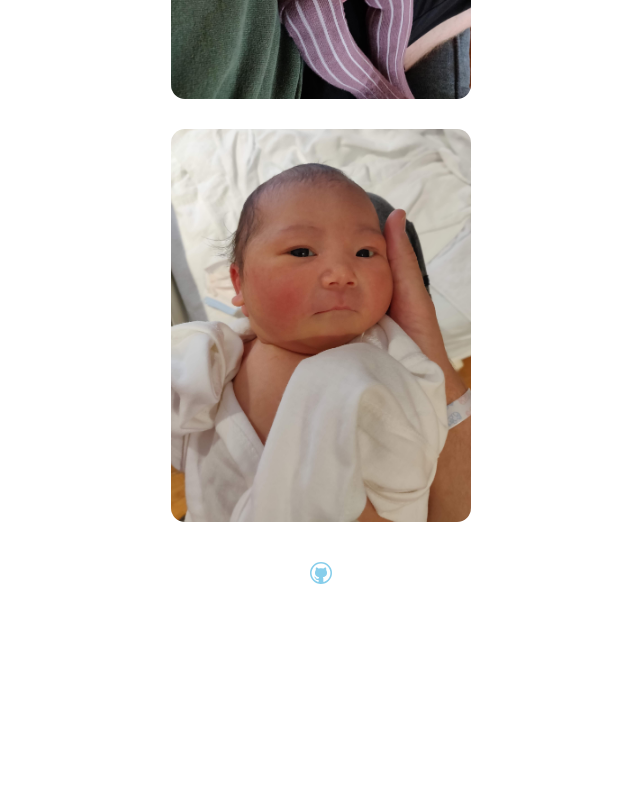
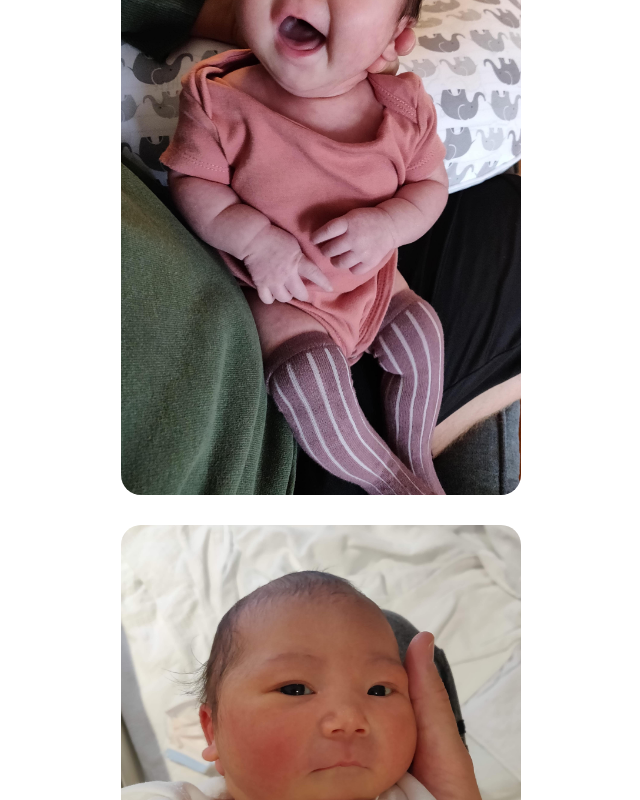
Before and after one commit to trybick/skylar-felix, a React (Create React App) app: page / in a window 1280 px wide. Shown: the part 1180-1980 px from the top of the page, without its empty margins (319-959 px from the left). Before the commit the page ends 1800 px from the top, so only its background shows below. Built offline with nearby package versions, Linux system fonts and the light colour scheme.

Commit message:
Add filter drop shadow

```diff
--- a/src/components/Footer.tsx
+++ b/src/components/Footer.tsx
@@ -2,7 +2,7 @@ import { Flex, Icon, Link } from '@chakra-ui/react';
 import { VscGithub } from 'react-icons/vsc';
 
 const Footer = () => (
-  <Flex justify="center" m="10px 0 30px">
+  <Flex justify="center" m="10px 0 20px">
     <Link href="https://github.com/trybick/skylar-life" isExternal>
       <Icon as={VscGithub} boxSize="22px" color="skyblue" />
     </Link>
--- a/src/components/ImagesContainer.tsx
+++ b/src/components/ImagesContainer.tsx
@@ -7,18 +7,20 @@ const MotionImage = motion(Image);
 const motionProps = {
   initial: { opacity: 0 },
   animate: { opacity: 1 },
-  transition: { opacity: { delay: 0.3, duration: 3 } },
+  transition: { opacity: { delay: 0.5, duration: 2 } },
 };
 
 const ImagesContainer = () => (
   <Flex align="center" direction="column" justify="center" mt="30px">
     {imageSources.map((src) => (
       <MotionImage
-        borderRadius="14px"
+        borderRadius="20px"
         key={src}
+        maxW="85%"
         mb="30px"
         src={src}
-        width="300px"
+        width="400px"
+        _hover={{ filter: 'drop-shadow(0 0 1.3rem deepskyblue)' }}
         {...motionProps}
       />
     ))}
```
Also changed, not shown: .eslintrc.js (deleted), 1 other file (tests, documents, lock files or other folders).
